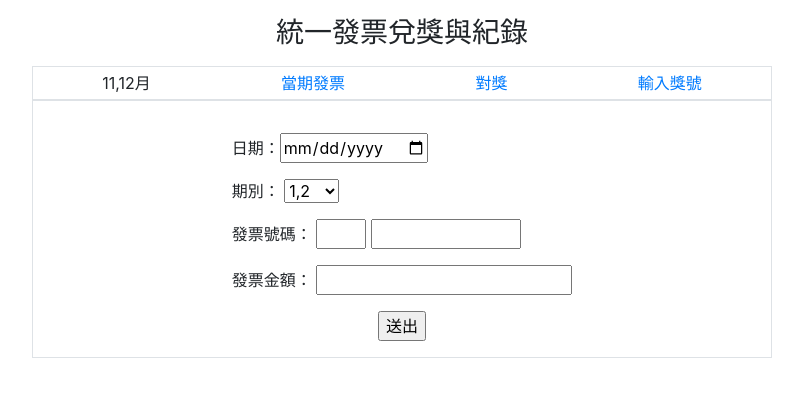
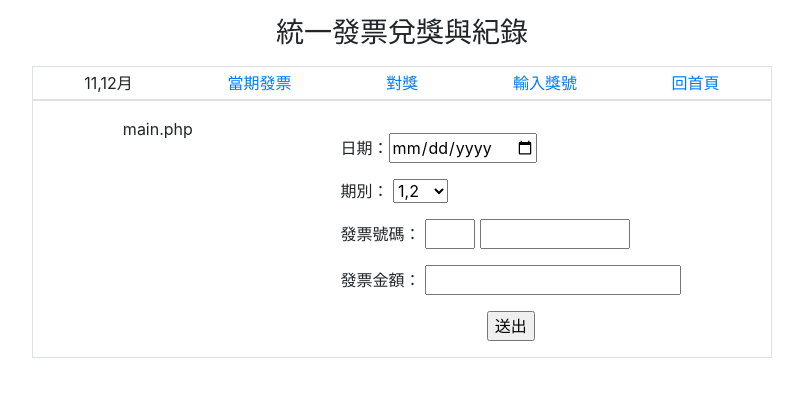
Before and after one commit to wdaweb/invoice-catuxian, a PHP site: page /index.php?do=main in a window 1280 px wide. Shown: the top 397 px of the page, without its empty margins (238-1041 px from the left). Run offline with PHP 8.4, Linux system fonts and the light colour scheme.

Commit message:
調整版面結構 	modified:   api/add_invoice.php ->把儲存後的導向改成檢視發票清單(do=invoice_list) 	modified:   index.php ->增加共用的內容區塊(功能選項) 	modified:   invoice_list.php ->去除原本的html程式碼 	modified:   main.php ->把共用的區塊移到index.php,留下新增發票的清單

```diff
--- a/api/add_invoice.php
+++ b/api/add_invoice.php
@@ -12,6 +12,6 @@ $sql="insert into invoices (`".implode("`,`",array_keys($_POST))."`) values('".i
 
 $pdo->query($sql);
 
-header("location:../index.php");
+header("location:../index.php?do=invoice_list");
 
 ?>
--- a/index.php
+++ b/index.php
@@ -11,14 +11,49 @@
 
 <body>
 
-<?php
+
+<h3 class="text-center pt-3">統一發票兌獎與紀錄</h3>
+
+<div class="container">
+    <div class="col-8 d-flex justify-content-around mx-auto border p-1 mt-3">
+        <?php
+        $month = [
+            1 => "1,2月",
+            2 => "3,4月",
+            3 => "5,6月",
+            4 => "7,8月",
+            5 => "9,10月",
+            6 => "11,12月",
+        ];
+        $m = ceil(date("m") / 2);
+        ?>
+        <div class="text-center"><?= $month[$m]; ?></div>
+        <div class="text-center">
+            <a href="?do=invoice_list">當期發票</a>
+        </div>
+        <div class="text-center">
+            <a href="">對獎</a>
+        </div>
+        <div class="text-center">
+            <a href="">輸入獎號</a>
+        </div>
+        <div class="text-center">
+            <a href="index.php">回首頁</a>
+        </div>
+    </div>
+    <div class="col-8 d-flex justify-content-around mx-auto border p-3">
+    <?php
     if(isset($_GET['do'])){
         $file=$_GET['do'].".php";
+        echo $file;
         include $file;
     }else{
         include "main.php";
     }
-?>
+    ?>
+    </div>
+</div>
+</div>
     <script src="https://code.jquery.com/jquery-3.5.1.slim.min.js"></script>
     <script src="https://cdn.jsdelivr.net/npm/bootstrap@4.5.3/dist/js/bootstrap.bundle.min.js"></script>
 </body>
--- a/main.php
+++ b/main.php
@@ -1,30 +1,4 @@
-<h3 class="text-center pt-3">統一發票兌獎與紀錄</h3>
 
-<div class="container">
-    <div class="col-8 d-flex justify-content-around mx-auto border p-1 mt-3">
-        <?php
-        $month = [
-            1 => "1,2月",
-            2 => "3,4月",
-            3 => "5,6月",
-            4 => "7,8月",
-            5 => "9,10月",
-            6 => "11,12月",
-        ];
-        $m = ceil(date("m") / 2);
-        ?>
-        <div class="text-center"><?= $month[$m]; ?></div>
-        <div class="text-center">
-            <a href="">當期發票</a>
-        </div>
-        <div class="text-center">
-            <a href="">對獎</a>
-        </div>
-        <div class="text-center">
-            <a href="">輸入獎號</a>
-        </div>
-    </div>
-    <div class="col-8 d-flex justify-content-around mx-auto border p-3">
         <form action="api/add_invoice.php" method="post">
             <div class="pt-3">日期：<input type="date" name="date" ></div>
             <div class="pt-3">
@@ -51,6 +25,3 @@
                 <input type="submit" value="送出">
             </div>
         </form>
-    </div>
-</div>
-</div>
```
Also changed, not shown: invoice_list.php (+1 -12 lines).
